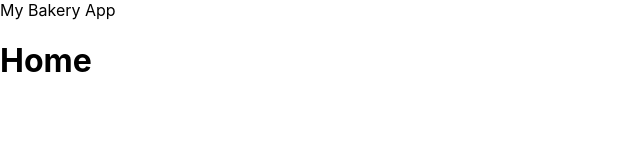
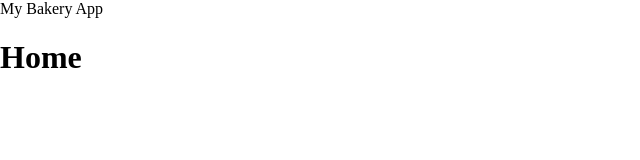
Before and after one commit to danielstich/my-bakery-erp, a React (Create React App) app in the folder client/: page / in a window 1280 px wide. Shown: the top 160 px of the page, without its empty margins (0-640 px from the left). Built offline with nearby package versions, Linux system fonts and the light colour scheme; a web font is replaced by a local one.

Commit message:
added fonts

```diff
--- a/client/src/Styles/_fonts.scss
+++ b/client/src/Styles/_fonts.scss
@@ -0,0 +1,35 @@
+@font-face {
+    font-family: 'Montserrat';
+    font-style: normal;
+    font-weight: 400;
+    font-display: swap;
+    src: url(https://fonts.gstatic.com/s/montserrat/v21/JTUSjIg1_i6t8kCHKm459Wlhyw.woff2)
+        format('woff2');
+    unicode-range: U+0000-00FF, U+0131, U+0152-0153, U+02BB-02BC, U+02C6, U+02DA,
+        U+02DC, U+2000-206F, U+2074, U+20AC, U+2122, U+2191, U+2193, U+2212,
+        U+2215, U+FEFF, U+FFFD;
+}
+
+@font-face {
+    font-family: 'Montserrat';
+    font-style: normal;
+    font-weight: 500;
+    font-display: swap;
+    src: url(https://fonts.gstatic.com/s/montserrat/v21/JTUSjIg1_i6t8kCHKm459Wlhyw.woff2)
+        format('woff2');
+    unicode-range: U+0000-00FF, U+0131, U+0152-0153, U+02BB-02BC, U+02C6, U+02DA,
+        U+02DC, U+2000-206F, U+2074, U+20AC, U+2122, U+2191, U+2193, U+2212,
+        U+2215, U+FEFF, U+FFFD;
+}
+
+@font-face {
+    font-family: 'Montserrat';
+    font-style: normal;
+    font-weight: 700;
+    font-display: swap;
+    src: url(https://fonts.gstatic.com/s/montserrat/v21/JTUSjIg1_i6t8kCHKm459Wlhyw.woff2)
+        format('woff2');
+    unicode-range: U+0000-00FF, U+0131, U+0152-0153, U+02BB-02BC, U+02C6, U+02DA,
+        U+02DC, U+2000-206F, U+2074, U+20AC, U+2122, U+2191, U+2193, U+2212,
+        U+2215, U+FEFF, U+FFFD;
+}
--- a/client/src/index.scss
+++ b/client/src/index.scss
@@ -1,3 +1,5 @@
+@use './Styles/fonts' as *;
+
 *,
 *::after,
 *::before {
@@ -6,9 +8,7 @@
 
 body {
     margin: 0;
-    font-family: -apple-system, BlinkMacSystemFont, 'Segoe UI', 'Roboto',
-        'Oxygen', 'Ubuntu', 'Cantarell', 'Fira Sans', 'Droid Sans',
-        'Helvetica Neue', sans-serif;
+    font-family: 'Montserrat';
     -webkit-font-smoothing: antialiased;
     -moz-osx-font-smoothing: grayscale;
 }
```
